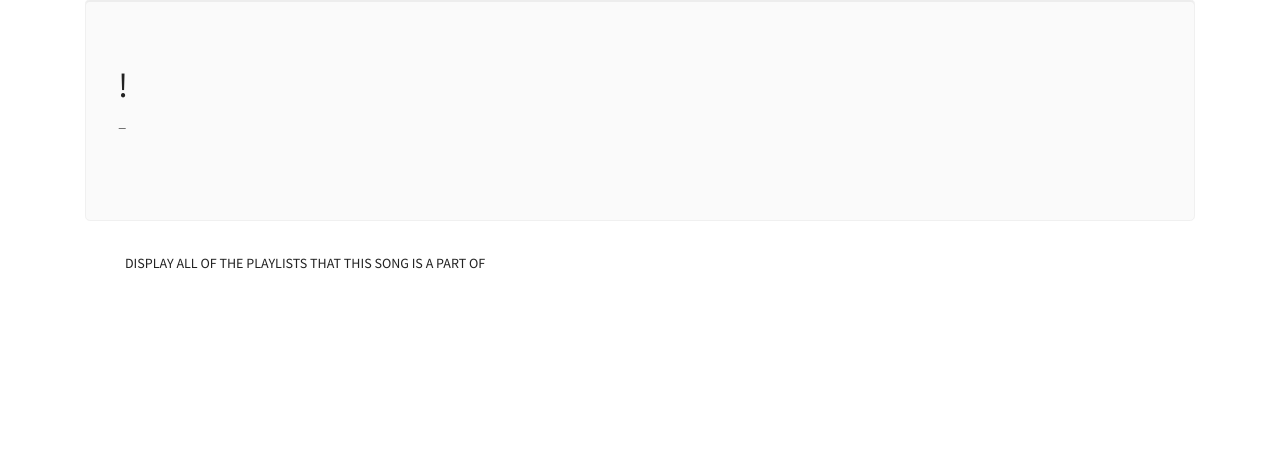
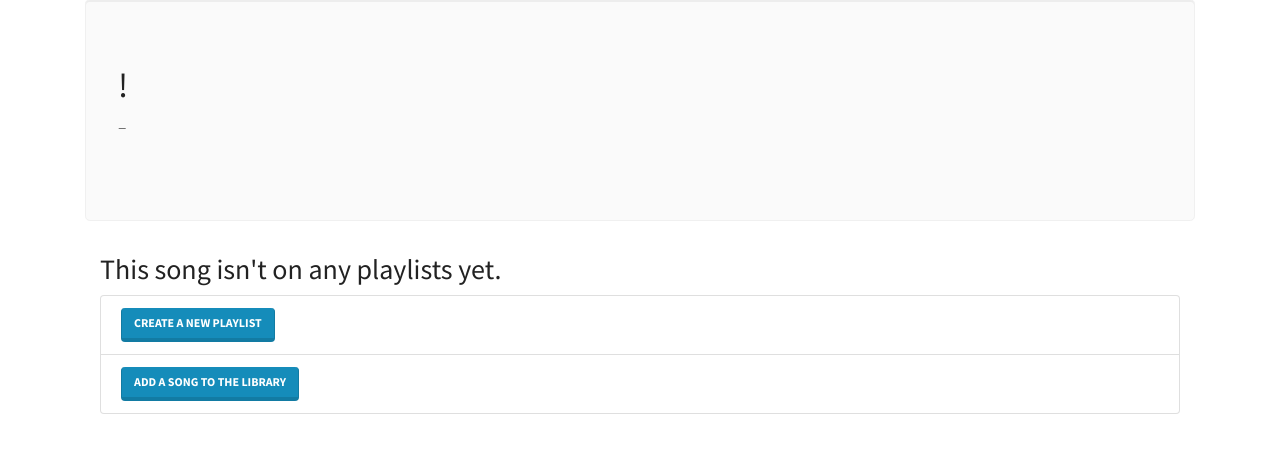
Before and after one commit to CalebPenning/database-dj, a Flask app: template templates/song.html in a window 1280 px wide. Shown: the part 82-535 px from the top of the page. Run offline with Flask 2, Linux system fonts and the light colour scheme; the template is opened without the code that fills it, so the values that code supplies are empty; some libraries are stand-ins or nearby versions.

Commit message:
fixed a template, added a class method to handle song/playlist mapping

```diff
--- a/app.py
+++ b/app.py
@@ -98,25 +98,16 @@ def add_song():
 @app.route("/playlists/<int:playlist_id>/add-song", methods=["GET", "POST"])
 def add_song_to_playlist(playlist_id):
     """Add a playlist and redirect to list."""
-
+    form = NewSongForPlaylistForm()
+    # Restrict form to songs not already on this playlist
     playlist = Playlist.query.get_or_404(playlist_id)
-    form = NewSongForPlaylistForm()
-
-    # # Restrict form to songs not already on this playlist
-
     curr_on_playlist = [song.id for song in playlist.songs]
     form.song.choices = (db.session.query(Song.id, Song.title)
                          .filter(Song.id.notin_(curr_on_playlist))
                          .all())
 
     if form.validate_on_submit():
-        song = Song.query.get(form.song.data)
-        playlist.songs.append(song)
-        try:
-            db.session.commit()
-        except IntegrityError:
-            db.session.rollback()
-            form.song.errors.append()
+        PlaylistSong.map_song_to_pl(form, playlist_id)
         return redirect(f"/playlists/{playlist_id}")
 
     return render_template("add_song_to_playlist.html",
--- a/templates/song.html
+++ b/templates/song.html
@@ -7,8 +7,23 @@
   <p class="lead">&ndash; {{ song.artist }}</p>
 </div>
 
-<ul>
-  DISPLAY ALL OF THE PLAYLISTS THAT THIS SONG IS A PART OF
+{% if song.playlists %}
+<div class="container">
+<h2 class="text-primary display-5">This song can be found in these playlists: </h2>
+<ul class="list-group">
+    {% for playlist in song.playlists %}
+    <li class="list-group-item"><a href="/playlists/{{playlist.id}}">{{ playlist.name }}</a></li>
+    {% endfor %}
 </ul>
+</div>
+{% else %}
+<div class="container">
+<h2 class="display-5">This song isn't on any playlists yet.</h2>
+<ul class="list-group">
+    <li class="list-group-item"><a href="/playlists/new" class="btn btn-primary">Create a New Playlist</a></li>
+    <li class="list-group-item"><a href="/songs/new" class="btn btn-primary">Add a Song to the Library</a></li>
+</ul>
+</div>
+{% endif %}
 
 {% endblock %}
```
Also changed, not shown: models.py (+10 -2 lines).
